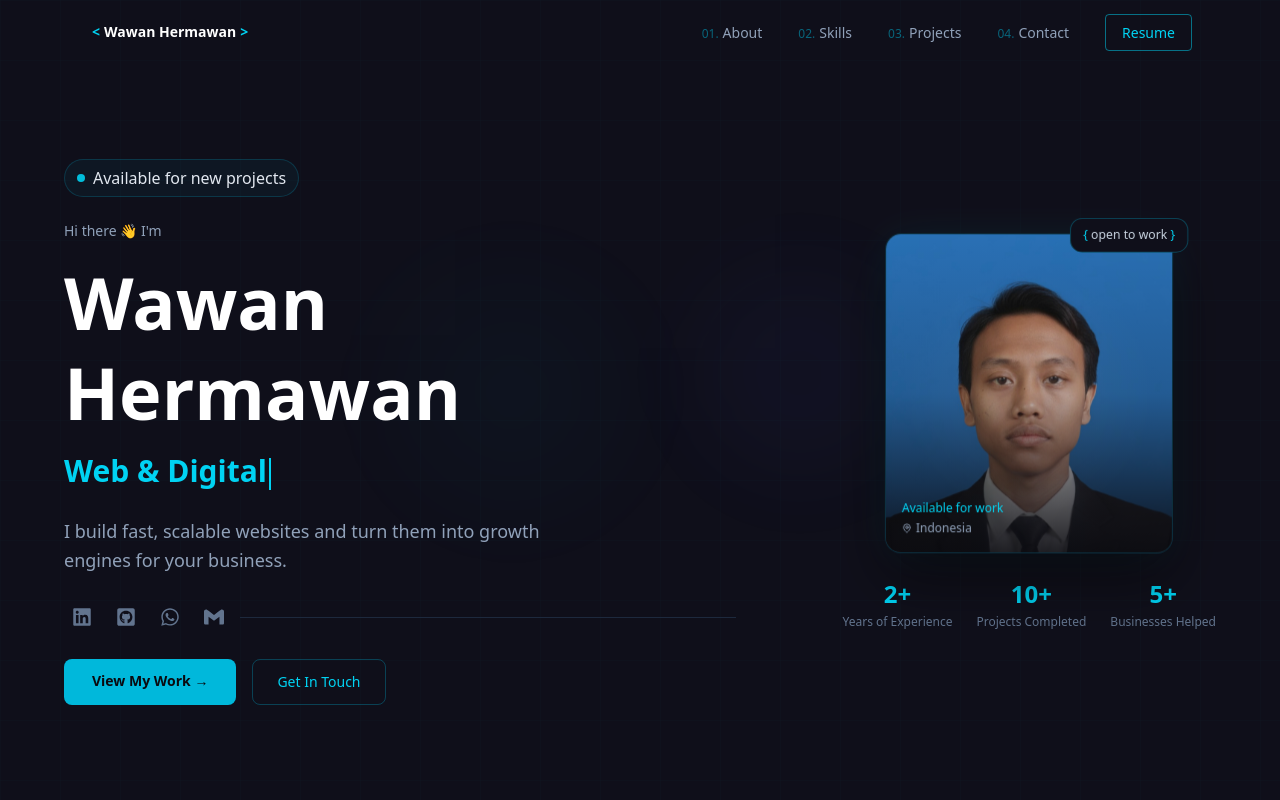
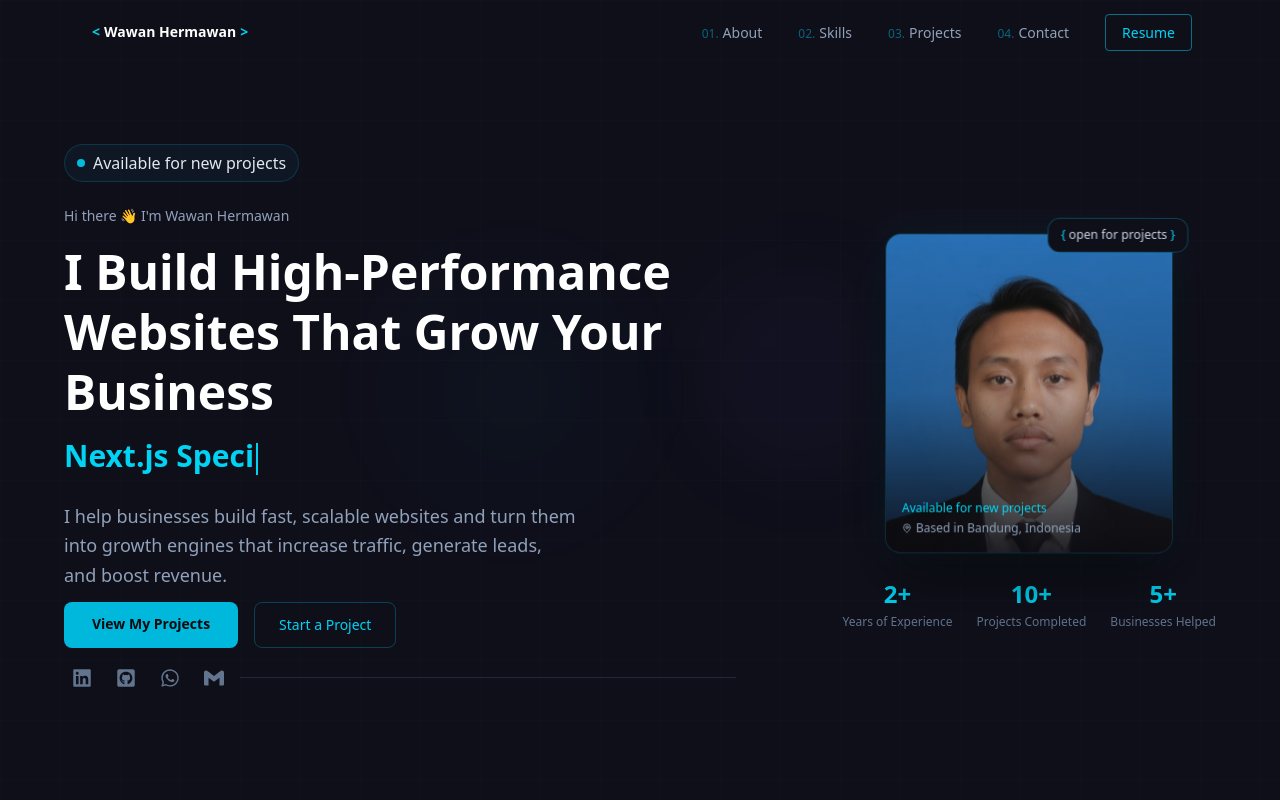
Before and after one commit to wawanher487/web_portfolio, a Next.js app: page / in a window 1280 px wide. Shown: the top 800 px of the page. Built offline with nearby package versions, Linux system fonts and the light colour scheme.

Commit message:
fix: seo herosection

```diff
--- a/src/app/layout.tsx
+++ b/src/app/layout.tsx
@@ -17,9 +17,9 @@ const jetbrainsMono = JetBrains_Mono({
 });
 
 export const metadata: Metadata = {
-  title: "Wawan Hermawan — Fullstack Developer & Digital Growth Builder",
+  title: "Wawan Hermawan — Fullstack Developer & Website Specialist",
   description:
-    "Portfolio of Wawan Hermawan, a fullstack developer specializing in Next.js, Node.js, and NestJS. I build fast, scalable websites and turn them into growth engines that help businesses increase traffic, generate leads, and boost sales.",
+    "Fullstack developer specializing in Next.js, Node.js, and scalable web applications. Helping businesses build high-performance websites that increase traffic, generate leads, and grow revenue.",
 };
 
 export default function RootLayout({
--- a/src/components/sections/Hero/HeroSection.tsx
+++ b/src/components/sections/Hero/HeroSection.tsx
@@ -12,9 +12,8 @@ import { SiGmail } from "react-icons/si";
 export default function HeroSection() {
   const typingTexts = [
     "Fullstack Developer",
-    "Web & Digital Growth Specialist",
-    "Next.js & Node.js Expert",
-    "Helping Businesses Grow Through Technology",
+    "Next.js Specialist",
+    "Building Scalable Web Apps",
   ];
 
   const stats = [
@@ -51,12 +50,12 @@ export default function HeroSection() {
 
             {/* sapaan */}
             <p className="font-mono text-slate-400 text-sm mb-4 animate-fade-up">
-              Hi there 👋 I&apos;m
+              Hi there 👋 I&apos;m {siteConfig.name}
             </p>
 
             {/* Nama besar */}
-            <h1 className="text-5xl md:text-6xl lg:text-7xl font-bold text-white mb-4 leading-tight animate-fade-up">
-              {siteConfig.name}
+            <h1 className="text-3xl md:text-4xl lg:text-5xl font-bold text-white mb-4 leading-tight animate-fade-up">
+              I Build High-Performance Websites That Grow Your Business
             </h1>
 
             {/* Typing animation */}
@@ -65,12 +64,32 @@ export default function HeroSection() {
             </div>
 
             {/* Tagline */}
-            <p className="text-slate-400 text-lg leading-relaxed mb-6 max-w-lg">
+            <p className="text-slate-400 text-lg leading-relaxed mb-3 max-w-lg">
               {siteConfig.tagline}
             </p>
 
+            {/* CTA Butttons */}
+            <div className="flex flex-col sm:flex-row gap-4">
+              <Link
+                href="#projects"
+                className="
+              group relative px-7 py-3 bg-cyan-500 text-surface-900 font-mono font-semibold text-sm rounded-lg overflow-hidden transition-all hover:shadow-lg hover:shadow-cyan-500/25 hover:-translate-y-0.5"
+              >
+                {/* shimmer effect */}
+                <span className="absolute inset-0 -translate-x-full group-hover:translate-x-full transition-transform duration-500 bg-linear-to-r from-transparent via-white/20 to-transparent skew-x-12" />
+                View My Projects
+              </Link>
+
+              <Link
+                href="#contact"
+                className="px-6 py-3 border border-cyan-500/30 text-cyan-400 font-mono text-sm rounded-lg hover:bg-cyan-500/10 hover:border-cyan-500/60 transition-all hover:-translate-y-0.5"
+              >
+                Start a Project
+              </Link>
+            </div>
+
             {/* Sosial Links */}
-            <div className="flex items-center gap-2 mb-6">
+            <div className="flex items-center gap-2 mb-6 mt-3">
               {SocialLinks.map((link) => {
                 const Icon = link.icon;
                 return (
@@ -89,28 +108,8 @@ export default function HeroSection() {
               <div className="h-px flex-1 bg-slate-800" />
             </div>
 
-            {/* CTA Butttons */}
-            <div className="flex flex-col sm:flex-row gap-4">
-              <Link
-                href="#projects"
-                className="
-              group relative px-7 py-3 bg-cyan-500 text-surface-900 font-mono font-semibold text-sm rounded-lg overflow-hidden transition-all hover:shadow-lg hover:shadow-cyan-500/25 hover:-translate-y-0.5"
-              >
-                {/* shimmer effect */}
-                <span className="absolute inset-0 -translate-x-full group-hover:translate-x-full transition-transform duration-500 bg-linear-to-r from-transparent via-white/20 to-transparent skew-x-12" />
-                View My Work →
-              </Link>
-
-              <Link
-                href="#contact"
-                className="px-6 py-3 border border-cyan-500/30 text-cyan-400 font-mono text-sm rounded-lg hover:bg-cyan-500/10 hover:border-cyan-500/60 transition-all hover:-translate-y-0.5"
-              >
-                Get In Touch
-              </Link>
-            </div>
-
             {/* Stats ketika mobile */}
-            <div className="lg:hidden flex gap-8 justify-between mt-8">
+            <div className="lg:hidden flex gap-8 justify-between">
               {stats.map((stat) => (
                 <div key={stat.label} className="text-center">
                   <div className="font-mono text-2xl font-bold text-cyan-400">
--- a/src/components/sections/Hero/PhotoCard.tsx
+++ b/src/components/sections/Hero/PhotoCard.tsx
@@ -52,10 +52,13 @@ export default function PhotoCard() {
         {/* Foto — ganti src dengan foto kamu */}
         <Image
           src="/wawan.jpeg"
-          alt={siteConfig.name}
+          alt={`${siteConfig.name} - Fullstack Developer`}
           fill
           className="object-cover object-top"
           priority
+          style={{
+            transform: `translateZ(30px) scale(1.05)`,
+          }}
         />
 
         {/* Overlay gradient di bawah foto */}
@@ -70,11 +73,11 @@ export default function PhotoCard() {
         {/* Info di bawah foto */}
         <div className="absolute bottom-0 left-0 right-0 p-4">
           <p className="font-mono text-xs text-cyan-400 mb-1">
-            Available for work
+            Available for new projects
           </p>
           <div className="flex items-center gap-1 text-slate-400 text-xs">
             <MapPin size={10} />
-            <span>Indonesia</span>
+            <span>Based in Bandung, Indonesia</span>
           </div>
         </div>
 
@@ -97,7 +100,7 @@ export default function PhotoCard() {
         style={{ transform: "translateZ(20px)" }}
       >
         <span className="text-cyan-400">{"{ "}</span>
-        <span className="text-slate-300">open to work</span>
+        <span className="text-slate-300">open for projects</span>
         <span className="text-cyan-400">{" }"}</span>
       </div>
     </div>
--- a/src/lib/data.ts
+++ b/src/lib/data.ts
@@ -8,7 +8,7 @@ export const siteConfig = {
   linkedin: "https://www.linkedin.com/in/wawanhermawan24/",
   whatsapp: "https://wa.me/6281928897858",
   tagline:
-    "I build fast, scalable websites and turn them into growth engines for your business.",
+    "I help businesses build fast, scalable websites and turn them into growth engines that increase traffic, generate leads, and boost revenue.",
 };
 
 export const aboutData = {
```
Also changed, not shown: 1 other file (tests, documents, lock files or other folders).
